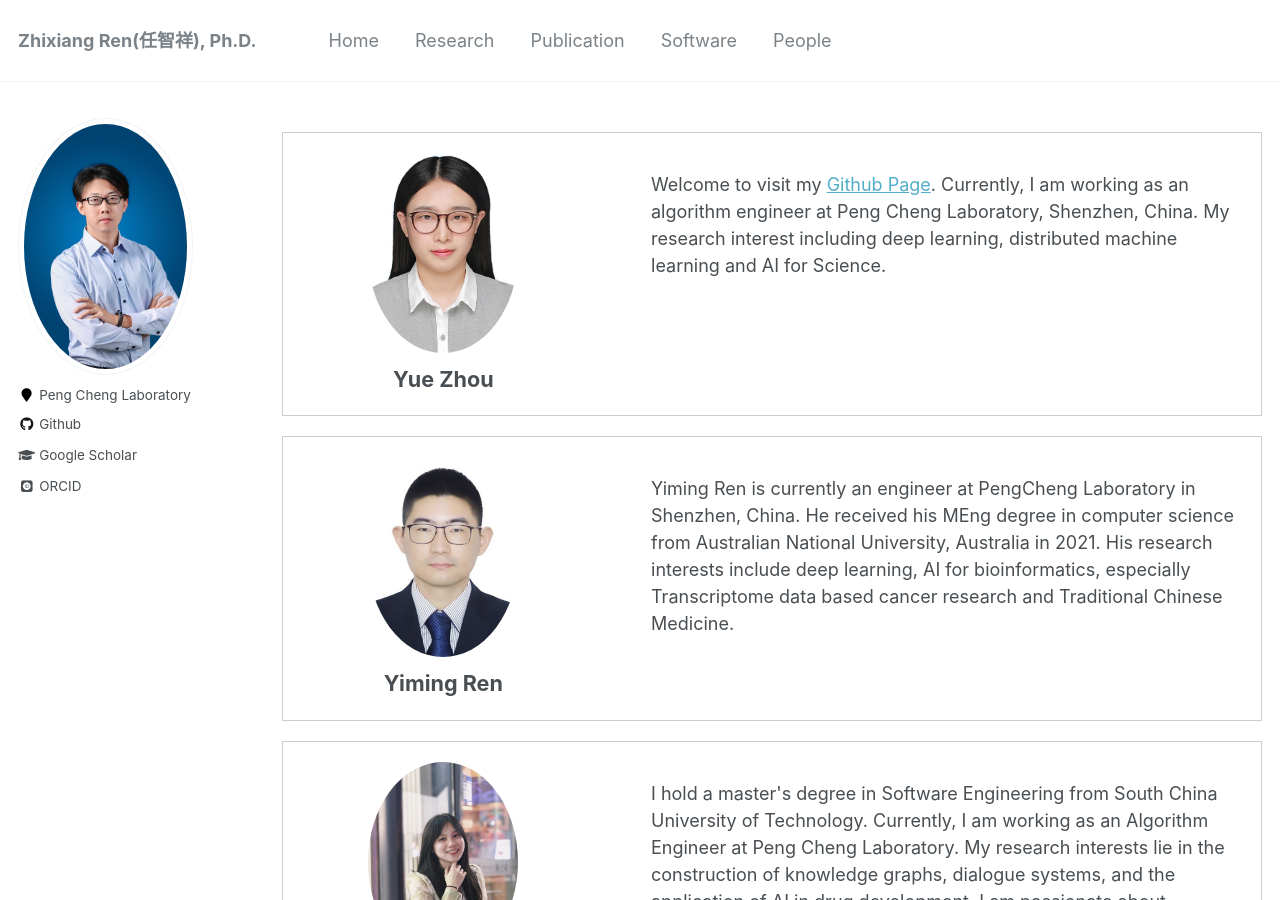
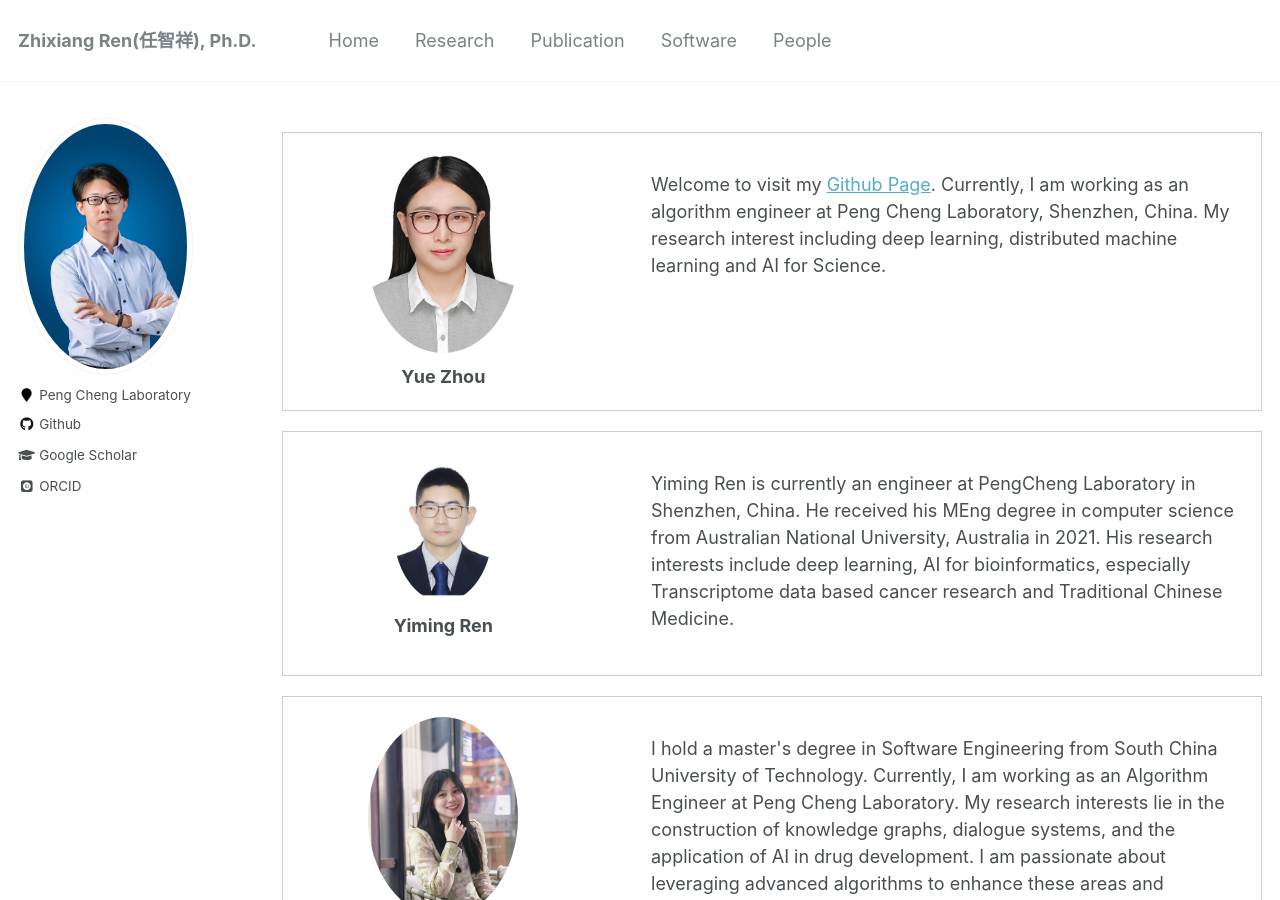
Before and after one commit to zhixiang-ren/zhixiang-ren.github.io, a Jekyll site: the page built from _pages/People.html, in a window 1280 px wide and 900 px high. Built offline with Jekyll 4.4.1, drawn with Linux system fonts in a browser that asks for light colours; some web fonts are replaced.

Commit message:
Update People.html

```diff
--- a/_pages/People.html
+++ b/_pages/People.html
@@ -13,7 +13,7 @@ author_profile: true
             <img src="/images/zhouy.jpg" style="width: 150px; height: 200px; object-fit: cover; border-radius: 50%; margin-bottom: 10px;">
         </div>
         <!-- 名字 -->
-        <div style="font-size: 1.2em; font-weight: bold;">Yue Zhou</div>
+        <div style="font-size: 1.0em; font-weight: bold;">Yue Zhou</div>
     </div>
     <!-- 右边区域 -->
     <div style="width: 65%; padding-left: 20px;">
@@ -26,10 +26,10 @@ author_profile: true
     <div style="display: flex; flex-direction: column; align-items: center; width: 30%;">
         <!-- 图片 -->
         <div>
-            <img src="/images/renym.png" style="width: 150px; height: 200px; object-fit: cover; border-radius: 50%; margin-bottom: 10px;">
+            <img src="/images/renym.png" style="width: 100px; height: 150px; object-fit: cover; border-radius: 50%; margin-bottom: 10px;">
         </div>
         <!-- 名字 -->
-        <div style="font-size: 1.2em; font-weight: bold;">Yiming Ren</div>
+        <div style="font-size: 1.0em; font-weight: bold;">Yiming Ren</div>
     </div>
     <!-- 右边区域 -->
     <div style="width: 65%; padding-left: 20px;">
@@ -45,7 +45,7 @@ author_profile: true
             <img src="/images/lizt.png" style="width: 150px; height: 200px; object-fit: cover; border-radius: 50%; margin-bottom: 10px;">
         </div>
         <!-- 名字 -->
-        <div style="font-size: 1.2em; font-weight: bold;">Zeting Li</div>
+        <div style="font-size: 1.0em; font-weight: bold;">Zeting Li</div>
     </div>
     <!-- 右边区域 -->
     <div style="width: 65%; padding-left: 20px;">
@@ -61,7 +61,7 @@ author_profile: true
             <img src="/images/zhaoty.png" style="width: 150px; height: 200px; object-fit: cover; border-radius: 50%; margin-bottom: 10px;">
         </div>
         <!-- 名字 -->
-        <div style="font-size: 1.2em; font-weight: bold;">Tianyu Zhao</div>
+        <div style="font-size: 1.0em; font-weight: bold;">Tianyu Zhao</div>
     </div>
     <!-- 右边区域 -->
     <div style="width: 65%; padding-left: 20px;">
@@ -77,7 +77,7 @@ author_profile: true
             <img src="/images/kuangtj.jpg" style="width: 150px; height: 200px; object-fit: cover; border-radius: 50%; margin-bottom: 10px;">
         </div>
         <!-- 名字 -->
-        <div style="font-size: 1.2em; font-weight: bold;">Taojie Kuang</div>
+        <div style="font-size: 1.0em; font-weight: bold;">Taojie Kuang</div>
     </div>
     <!-- 右边区域 -->
     <div style="width: 65%; padding-left: 20px;">
@@ -93,7 +93,7 @@ author_profile: true
             <img src="/images/liupf.jpg" style="width: 150px; height: 200px; object-fit: cover; border-radius: 50%; margin-bottom: 10px;">
         </div>
         <!-- 名字 -->
-        <div style="font-size: 1.2em; font-weight: bold;">Pengfei Liu</div>
+        <div style="font-size: 1.0em; font-weight: bold;">Pengfei Liu</div>
     </div>
     <!-- 右边区域 -->
     <div style="width: 65%; padding-left: 20px;">
@@ -109,7 +109,7 @@ author_profile: true
             <img src="/images/ges.jpg" style="width: 150px; height: 200px; object-fit: cover; border-radius: 50%; margin-bottom: 10px;">
         </div>
         <!-- 名字 -->
-        <div style="font-size: 1.2em; font-weight: bold;">Shuang Ge</div>
+        <div style="font-size: 1.0em; font-weight: bold;">Shuang Ge</div>
     </div>
     <!-- 右边区域 -->
     <div style="width: 65%; padding-left: 20px;">
@@ -125,7 +125,7 @@ author_profile: true
             <img src="/images/wangmq.jpg" style="width: 150px; height: 200px; object-fit: cover; border-radius: 50%; margin-bottom: 10px;">
         </div>
         <!-- 名字 -->
-        <div style="font-size: 1.2em; font-weight: bold;">Mingqing Wang</div>
+        <div style="font-size: 1.0em; font-weight: bold;">Mingqing Wang</div>
     </div>
     <!-- 右边区域 -->
     <div style="width: 65%; padding-left: 20px;">
@@ -141,7 +141,7 @@ author_profile: true
             <img src="/images/shirj.jpg" style="width: 150px; height: 200px; object-fit: cover; border-radius: 50%; margin-bottom: 10px;">
         </div>
         <!-- 名字 -->
-        <div style="font-size: 1.2em; font-weight: bold;">Ruijun Shi</div>
+        <div style="font-size: 1.0em; font-weight: bold;">Ruijun Shi</div>
     </div>
     <!-- 右边区域 -->
     <div style="width: 65%; padding-left: 20px;">
@@ -157,7 +157,7 @@ author_profile: true
             <img src="/images/xuyx.jpg" style="width: 150px; height: 200px; object-fit: cover; border-radius: 50%; margin-bottom: 10px;">
         </div>
         <!-- 名字 -->
-        <div style="font-size: 1.2em; font-weight: bold;">Yaxin Xu</div>
+        <div style="font-size: 1.0em; font-weight: bold;">Yaxin Xu</div>
     </div>
     <!-- 右边区域 -->
     <div style="width: 65%; padding-left: 20px;">
```
